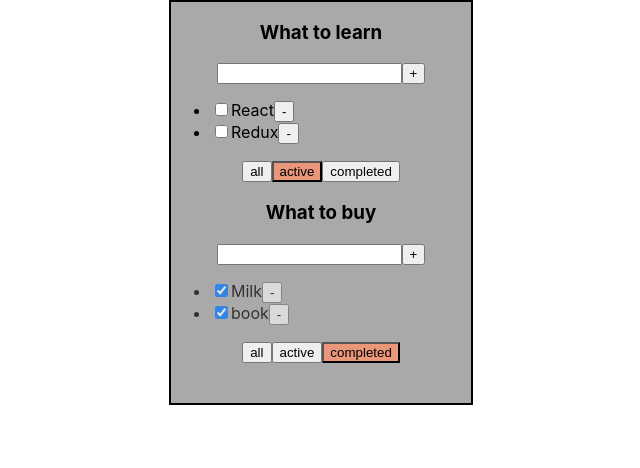
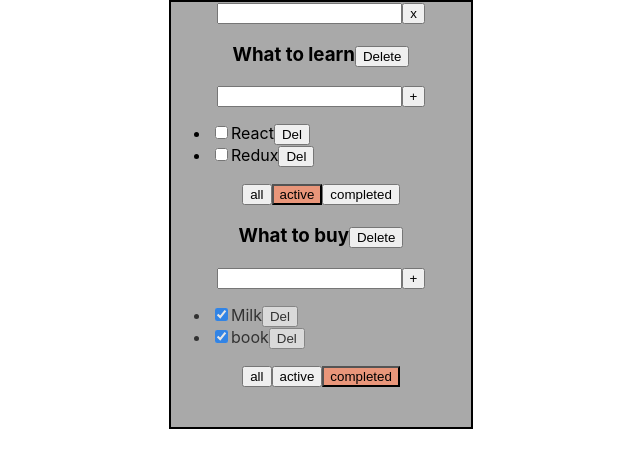
Before and after one commit to boevoivertolet/new-todolist, a React (Create React App) app: page / in a window 1280 px wide. Shown: the top 468 px of the page, without its empty margins (431-1071 px from the left). Built offline with nearby package versions, Linux system fonts and the light colour scheme.

Commit message:
refactoring
create component AddItemForm

```diff
--- a/src/App.tsx
+++ b/src/App.tsx
@@ -76,6 +76,15 @@
             {id: todoListsId2, title: 'What to buy', filter: 'completed'},
         ]
     )
+    let removeTodoList = (todoListId: string) => {
+        let filteredTodoList = todoLists.filter(tl => tl.id !== todoListId)
+        setTodoLists(filteredTodoList)
+        delete tasksObj[todoListId];
+        setTasksObj(tasksObj)
+
+    }
+
+
     let [tasksObj, setTasksObj] = useState({
         [todoListsId1]: [
             {id: v1(), title: 'CSS/HTML', isDone: true},
@@ -94,6 +103,9 @@
 
     return (
         <div className="App">
+
+            <input/><button>x</button>
+
             {
                 todoLists.map((tl) => {
                     let tasksForTodoList = tasksObj[tl.id];
@@ -115,6 +127,7 @@
                             addTask={addTask}
                             changeStatus={changeStatus}
                             filter={tl.filter}
+                            removeTodoList={removeTodoList}
                         />
                     )
                 })
--- a/src/components/TodoList.tsx
+++ b/src/components/TodoList.tsx
@@ -16,36 +16,14 @@
     addTask: (title: string, todoListId: string) => void
     changeStatus: (taskID: string, isDone: boolean, todoListId: string) => void
     filter: 'all' | 'active' | 'completed'
+    removeTodoList:(todoListId: string)=> void
 
 }
 
 export function Todolist(props: TodoListPropsType) {
-    const [newTaskTitle, setNewTaskTitle] = useState('')
+    const removeTodoList = () => {
+        props.removeTodoList(props.id);
 
-    const [error, setError] = useState<string | null>(null)
-
-    const onChangeInputHandler = (e: ChangeEvent<HTMLInputElement>) => {
-
-        setNewTaskTitle(e.currentTarget.value)
-    }
-
-    const onKeyPressInputHandler = (e: KeyboardEvent<HTMLInputElement>) => {
-        setError(null);
-        if (e.charCode === 13) {
-            addNewTaskTitle();
-        }
-    }
-    const addNewTaskTitle = () => {
-        if (newTaskTitle.trim() !== '') {
-            props.addTask(newTaskTitle.trim(), props.id);
-            setNewTaskTitle('');
-        } else {
-            setError('Title is required')
-        }
-
-    }
-    const onClickButtonHandler = () => {
-        addNewTaskTitle();
     }
 
 
@@ -62,23 +40,16 @@
 
     return (
         <div>
-            <h3>{props.title}</h3>
-            <div>
-                <input
-                    value={newTaskTitle}
-                    onChange={onChangeInputHandler}
-                    onKeyPress={onKeyPressInputHandler}
-                    className={error ? 'error' : ''}
-                />
-                <button onClick={onClickButtonHandler}>+</button>
-                {error && <div className="error-message">{error}</div>}
-            </div>
+            <h3>{props.title}
+                <button onClick={removeTodoList}>Delete</button>
+            </h3>
+            <AddItemForm id={props.id} addTask={props.addTask}/>
             <ul className={'ul'}>
                 {
                     props.tasks.map((t) => {
-                        const onClickHandler = () => props.removeTask(t.id , props.id)
+                        const onClickHandler = () => props.removeTask(t.id, props.id)
                         const onChangeInputCheckboxHandler = (e: ChangeEvent<HTMLInputElement>) => {
-                            props.changeStatus(t.id, e.currentTarget.checked , props.id)
+                            props.changeStatus(t.id, e.currentTarget.checked, props.id)
                         }
 
                         return <li className={t.isDone ? 'is-done' : ''} key={t.id}><input
@@ -86,7 +57,7 @@
                             type="checkbox"
                             checked={t.isDone}/>
                             <span>{t.title}</span>
-                            <button onClick={onClickHandler}>-
+                            <button onClick={onClickHandler}>Del
                             </button>
                         </li>
                     })
@@ -103,3 +74,58 @@
         </div>
     )
 }
+
+
+
+
+
+
+type AddItemFormPropsType = {
+    addTask:(title: string, todoListId: string) => void
+    id: string
+}
+
+
+
+
+function AddItemForm(props:AddItemFormPropsType ) {
+    const [newTaskTitle, setNewTaskTitle] = useState('')
+    const [error, setError] = useState<string | null>(null)
+    const onChangeInputHandler = (e: ChangeEvent<HTMLInputElement>) => {
+
+        setNewTaskTitle(e.currentTarget.value)
+    }
+    const onKeyPressInputHandler = (e: KeyboardEvent<HTMLInputElement>) => {
+        setError(null);
+        if (e.charCode === 13) {
+            addNewTaskTitle();
+        }
+    }
+    const onClickButtonHandler = () => {
+        addNewTaskTitle();
+    }
+    const addNewTaskTitle = () => {
+        if (newTaskTitle.trim() !== '') {
+            props.addTask(newTaskTitle.trim(), props.id);
+            setNewTaskTitle('');
+        } else {
+            setError('Title is required')
+        }
+
+    }
+
+    return (
+        <div>
+            <input
+                value={newTaskTitle}
+                onChange={onChangeInputHandler}
+                onKeyPress={onKeyPressInputHandler}
+                className={error ? 'error' : ''}
+            />
+            <button onClick={onClickButtonHandler}>+</button>
+            {error && <div className="error-message">{error}</div>}
+        </div>
+
+    )
+
+}
```
